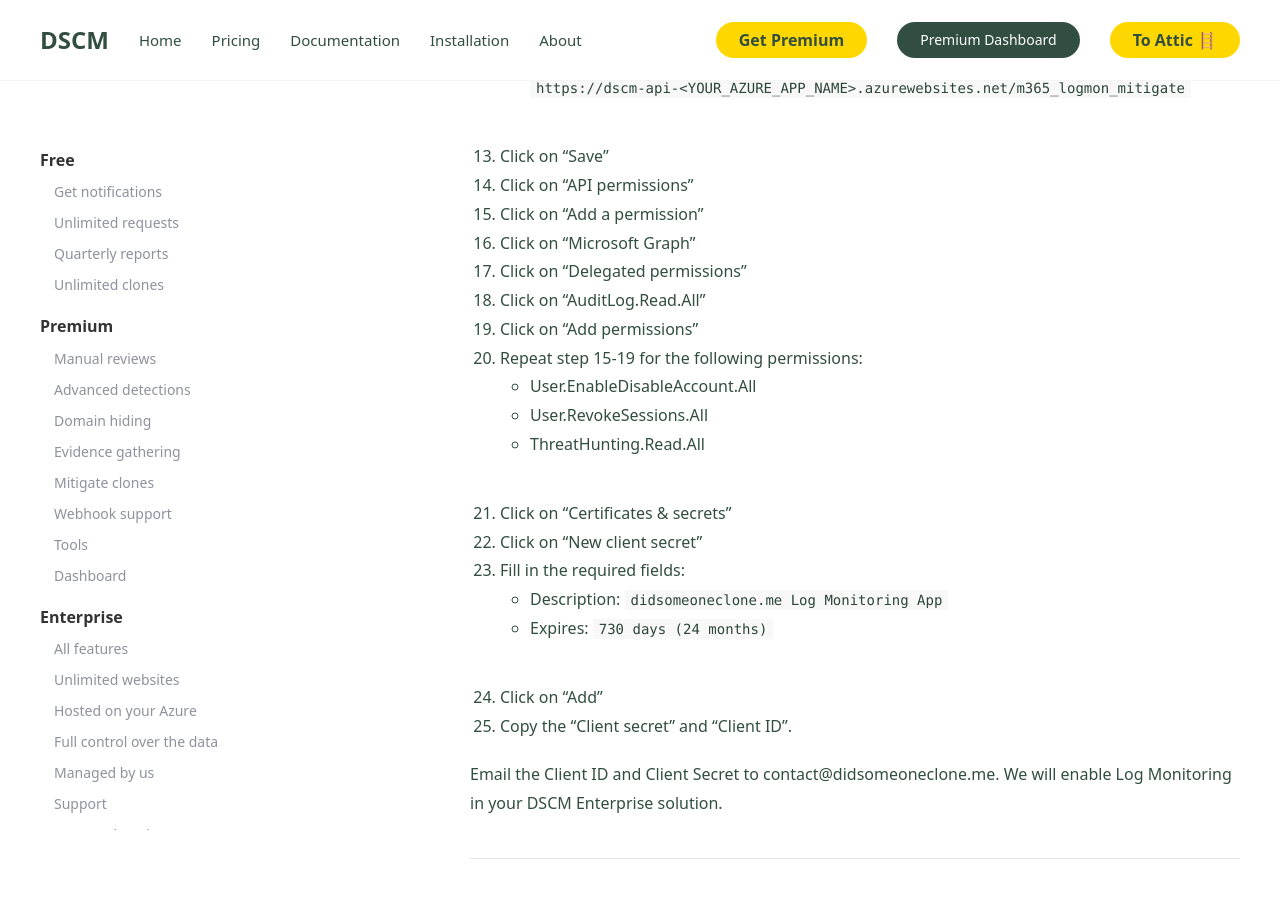
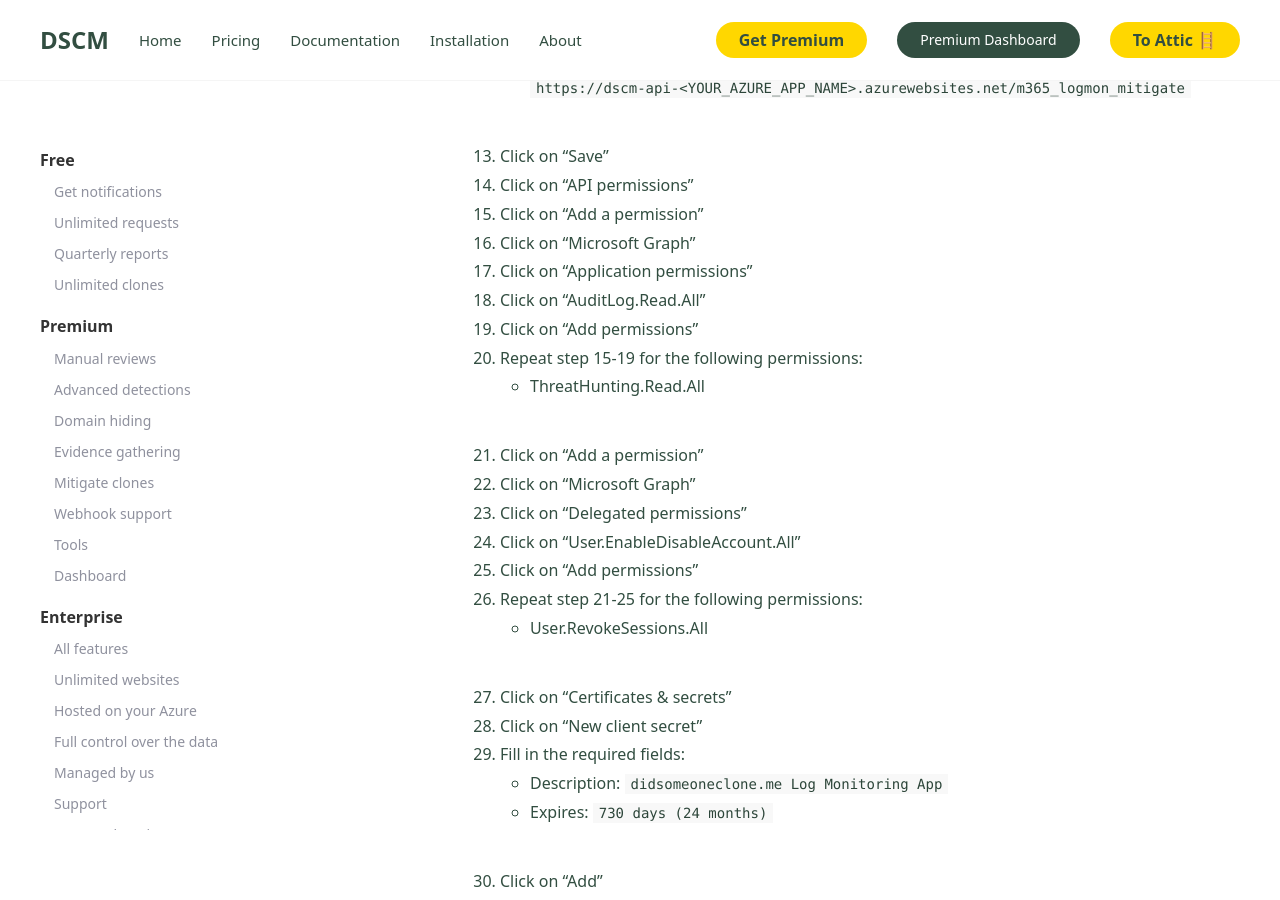
Before and after one commit to didsomeonecloneme/didsomeonecloneme.github.io, a Jekyll site: the page built from _docs/enterprise_tutorial_log_monitoring_app.md, in a window 1280 px wide and 900 px high, scrolled down 1032 px. Built offline with Jekyll 4.4.1, drawn with Linux system fonts in a browser that asks for light colours.

Commit message:
Update Log Monitoring tutorials to reflect permission changes and streamline configuration steps

```diff
--- a/_docs/enterprise_tutorial_log_monitoring_app.md
+++ b/_docs/enterprise_tutorial_log_monitoring_app.md
@@ -28,19 +28,24 @@
 14. Click on "API permissions"
 15. Click on "Add a permission"
 16. Click on "Microsoft Graph"
-17. Click on "Delegated permissions"
+17. Click on "Application permissions"
 18. Click on "AuditLog.Read.All"
 19. Click on "Add permissions"
 20. Repeat step 15-19 for the following permissions:
-    - User.EnableDisableAccount.All
+    - ThreatHunting.Read.All
+21. Click on "Add a permission"
+22. Click on "Microsoft Graph"
+23. Click on "Delegated permissions"
+24. Click on "User.EnableDisableAccount.All"
+25. Click on "Add permissions"
+26. Repeat step 21-25 for the following permissions:
     - User.RevokeSessions.All
-    - ThreatHunting.Read.All
-21. Click on "Certificates & secrets"
-22. Click on "New client secret"
-23. Fill in the required fields:
+27. Click on "Certificates & secrets"
+28. Click on "New client secret"
+29. Fill in the required fields:
     - Description: `didsomeoneclone.me Log Monitoring App`
     - Expires: `730 days (24 months)`
-24. Click on "Add"
-25. Copy the "Client secret" and "Client ID".
+30. Click on "Add"
+31. Copy the "Client secret" and "Client ID".
 
 Email the Client ID and Client Secret to contact@didsomeoneclone.me. We will enable Log Monitoring in your DSCM Enterprise solution.
```
Also changed, not shown: _docs/enterprise_tutorial_enable_log_monitoring.md (+3 -6 lines).
